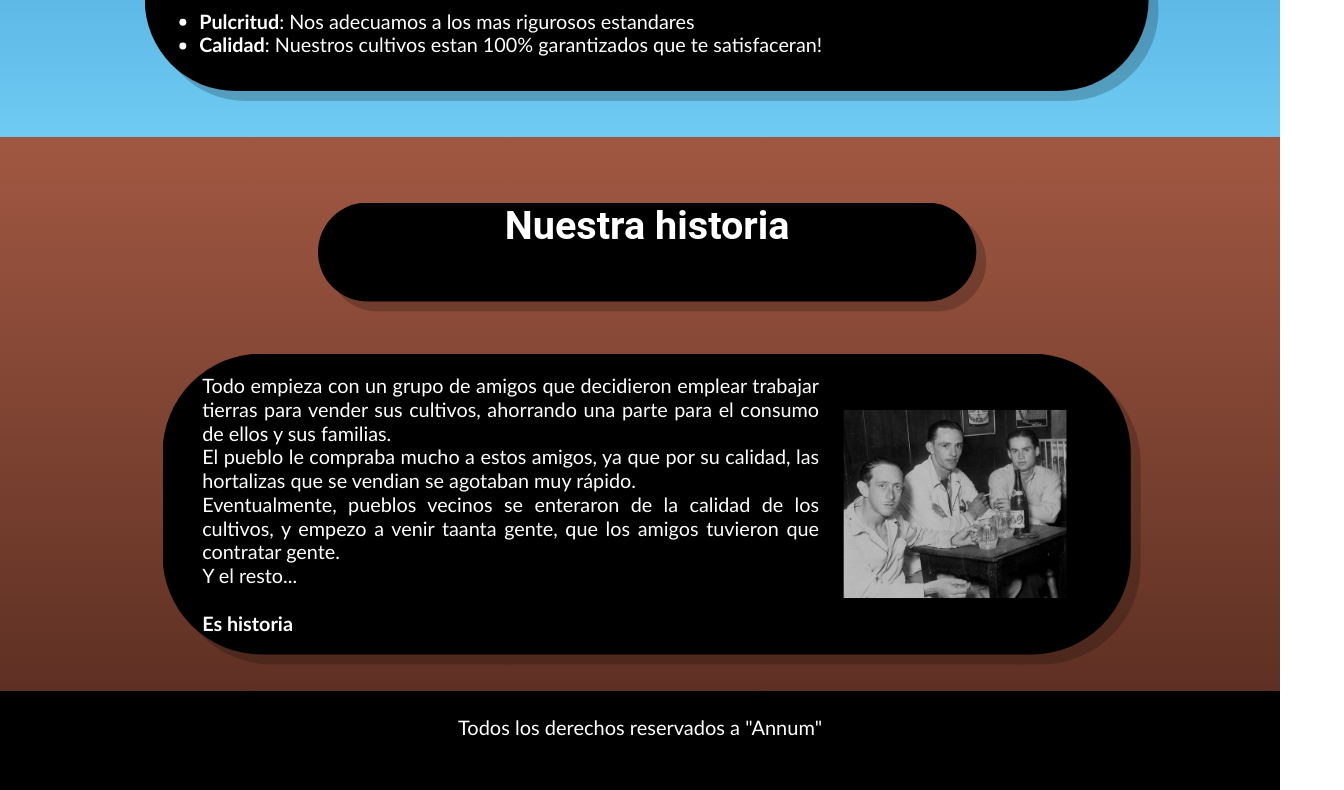
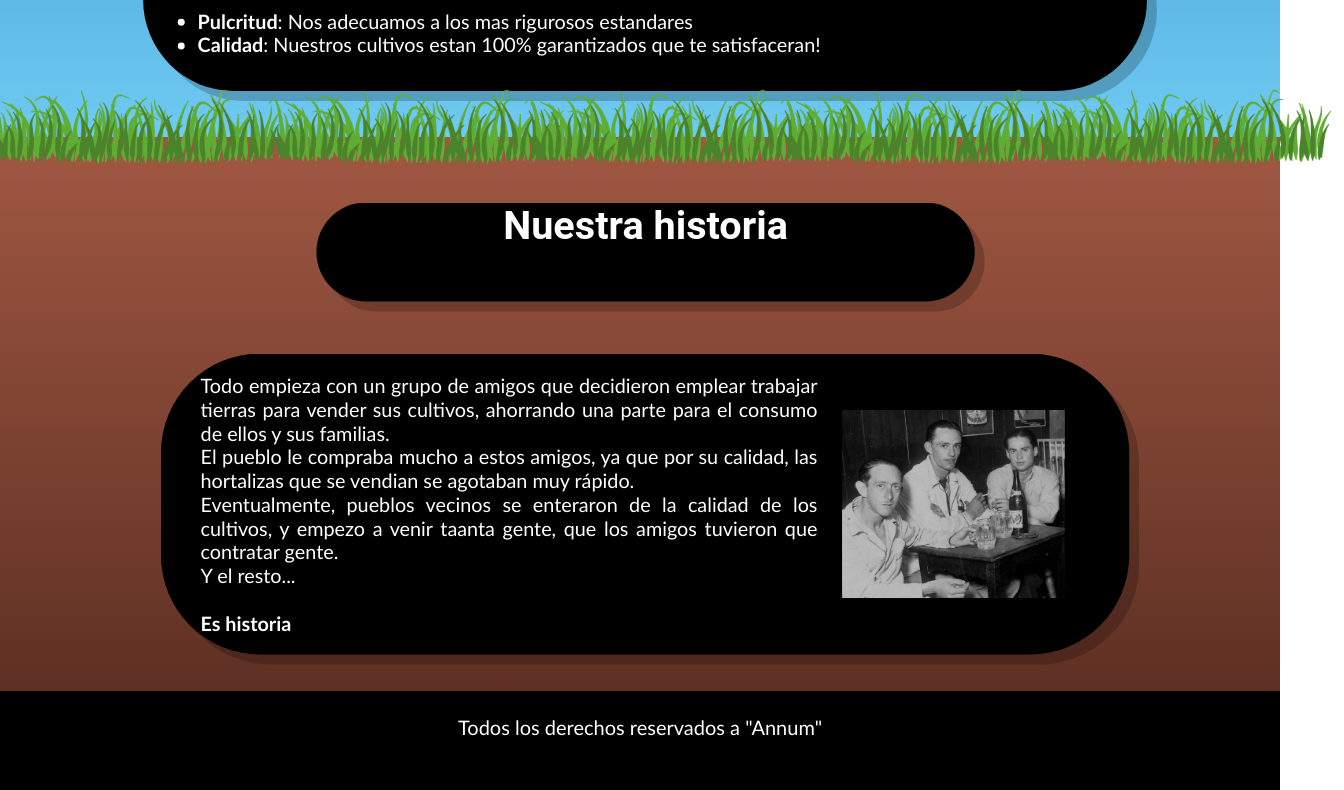
Before and after one commit to 1DAM-ManuelArc296/PaginaSistemas, a plain HTML site: page index.html in a window 1280 px wide. Shown: the part 574-1364 px from the top of the page, 1344 px wide, since content can reach past the window. Drawn offline with Linux system fonts and the light colour scheme.

Commit message:
I'm grassing all over the place

```diff
--- a/index.html
+++ b/index.html
@@ -60,6 +60,7 @@
     </footer>
 
     <script src="js/defines.js"></script>
+    <script src="js/hierba_generada.js"></script>
     <script src="js/generar_nav.js"></script>
 </body>
 </html>
--- /dev/null
+++ b/js/hierba_generada.js
@@ -0,0 +1,68 @@
+
+let hierba_generada = []
+
+function hierba(){
+    let container = document.getElementsByClassName("seccion_tierra")[0];
+    let hierba = document.createElement('img');
+    let hierba2 = document.createElement('img');
+    let hierba3 = document.createElement('img');
+    let hierba4 = document.createElement('img');
+    let hierba5 = document.createElement('img');
+    hierba.src = "img/grassie.png";
+    hierba.textContent = "Piss";
+    hierba.style.width = "25%";
+    hierba.style.left = "-2%";
+    hierba.style.position = "absolute";
+    container.appendChild(hierba)
+    hierba_generada.push(hierba)
+
+    hierba2.src = "img/grassie.png";
+    hierba2.textContent = "Piss";
+    hierba2.style.width = "25%";
+    hierba2.style.left = "20%";
+    hierba2.style.position = "absolute";
+    container.appendChild(hierba2)
+    hierba_generada.push(hierba2)
+
+    hierba3.src = "img/grassie.png";
+    hierba3.textContent = "Piss";
+    hierba3.style.width = "25%";
+    hierba3.style.left = "40%";
+    hierba3.style.position = "absolute";
+    container.appendChild(hierba3)
+    hierba_generada.push(hierba3)
+
+    hierba4.src = "img/grassie.png";
+    hierba4.textContent = "Piss";
+    hierba4.style.width = "25%";
+    hierba4.style.left = "60%";
+    hierba4.style.position = "absolute";
+    container.appendChild(hierba4)
+    hierba_generada.push(hierba4)
+
+    hierba5.src = "img/grassie.png";
+    hierba5.textContent = "Piss";
+    hierba5.style.width = "25%";
+    hierba5.style.left = "80%";
+    hierba5.style.position = "absolute";
+    container.appendChild(hierba5)
+    hierba_generada.push(hierba5)
+}
+function hierba_resize() {
+    let container = document.getElementsByClassName("seccion_tierra")[0];
+    hierba_generada.forEach(hierba => {
+        const rect = container.getBoundingClientRect();
+        hierba.style.top = window.scrollY + rect.top - (hierba.height/2)-10 + 'px';
+        /*hierba.style.left = window.scrollX + rect.left + 'px';*/
+        //hierba.style.top = (container.getBoundingClientRect().top).toString() + "px";
+    });
+}
+
+document.documentElement.style.overflowX = 'hidden';
+
+window.addEventListener('load', hierba_resize);
+window.addEventListener('resize', hierba_resize);
+window.addEventListener('scroll', hierba_resize)
+
+
+hierba();
```
Also changed, not shown: img/grassie.png (added).
